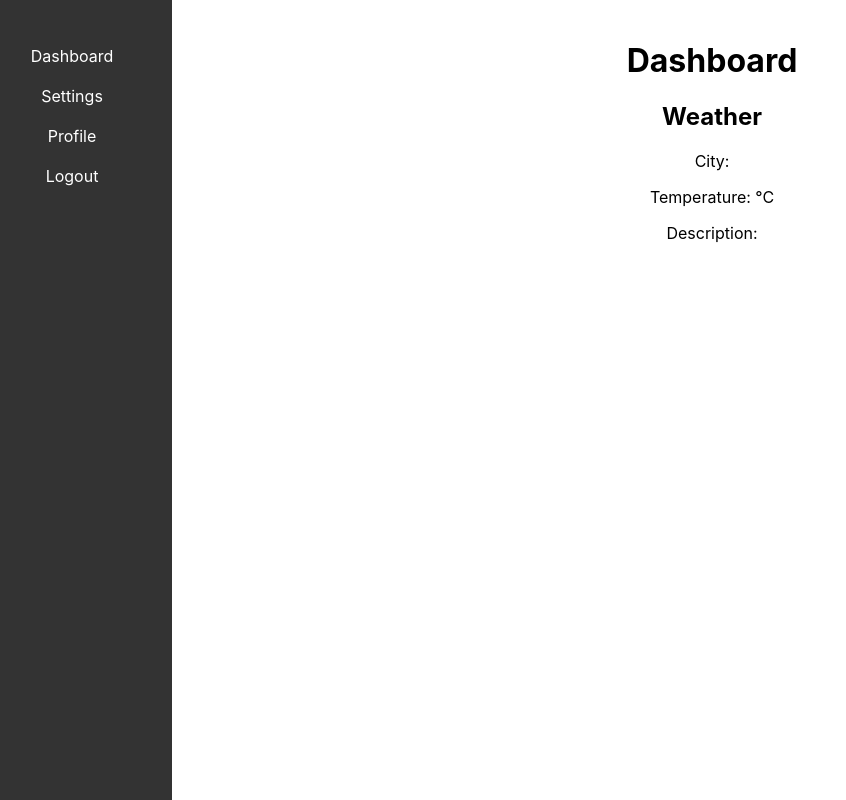
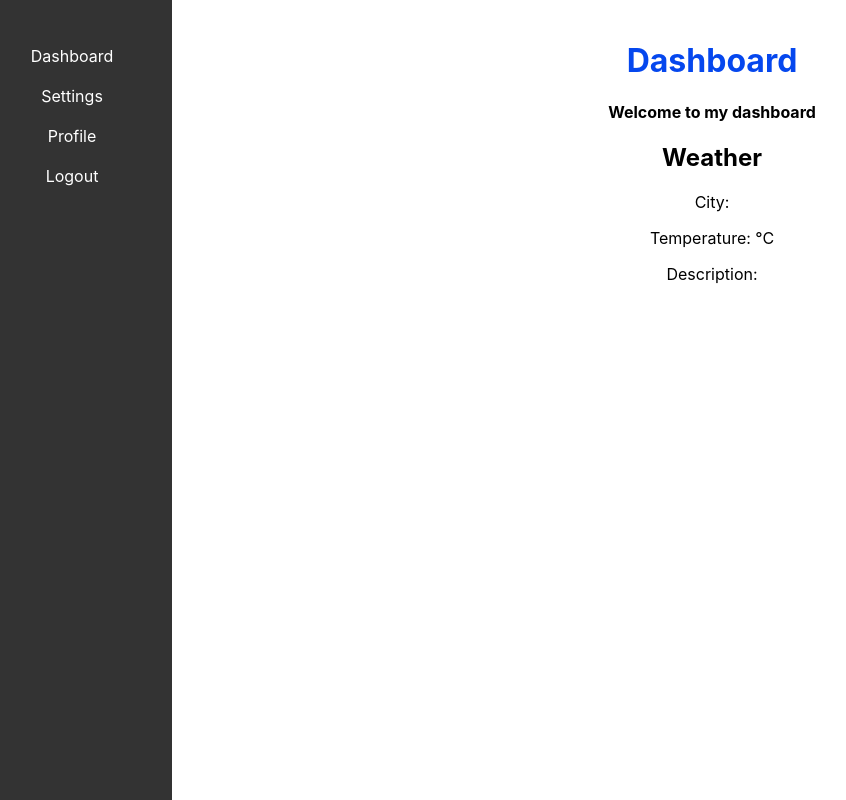
Before and after one commit to paikubpom/DPU-Project, a React (Create React App) app in the folder wheather-dashboard/: page / in a window 1280 px wide. Shown: the whole page, without its empty margins (28-874 px from the left). Built offline with nearby package versions, Linux system fonts and the light colour scheme; no server answers.

Commit message:
w8-create Heading
sheet7.p6-Functional Components (props)

```diff
--- a/wheather-dashboard/src/App.js
+++ b/wheather-dashboard/src/App.js
@@ -1,13 +1,15 @@
 import "./App.css";
 import Sidebar from "./components/Sidebar";
 import Dashboard from "./components/Dashboard";
+// import Heading from "./components/Heading";
+import Heading2 from "./components/Heading2";
 
 function App() {
   return (
     <div className="App">
       <Sidebar />
       <div className="main-content">
-        <h1>Dashboard</h1>
+        <Heading2 title="Dashboard" subtitle="Welcome to my dashboard" />
         <Dashboard />
       </div>
     </div>
--- /dev/null
+++ b/wheather-dashboard/src/components/Heading.css
@@ -0,0 +1,3 @@
+.heading {
+    color: #0547ee;
+}
--- /dev/null
+++ b/wheather-dashboard/src/components/Heading.js
@@ -0,0 +1,10 @@
+import React from "react";
+import './Heading.css';
+
+function Heading () {
+    return (
+        <h1 className="heading">My Dashboard 123</h1>
+    );
+}
+
+export default Heading;
--- /dev/null
+++ b/wheather-dashboard/src/components/Heading2.js
@@ -0,0 +1,13 @@
+import React from "react";
+import "./Heading.css";
+
+function Heading2(props) {
+  return (
+    <>
+      <h1 className="heading">{props.title}</h1>
+      <h4>{props.subtitle}</h4>
+    </>
+  );
+}
+
+export default Heading2;
```
Also changed, not shown: 1 other file (tests, documents, lock files or other folders).
